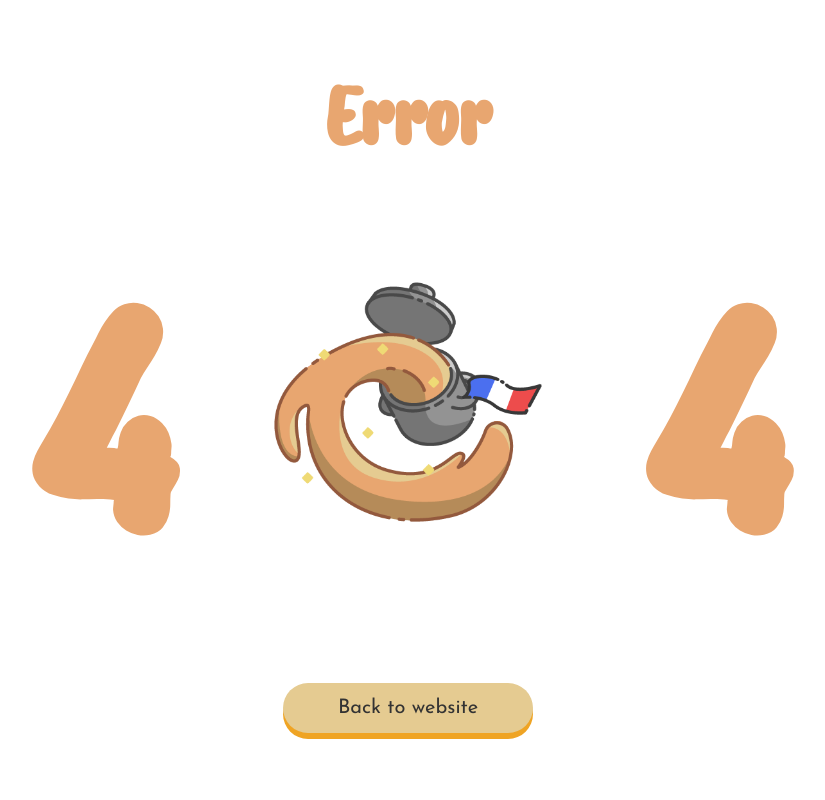
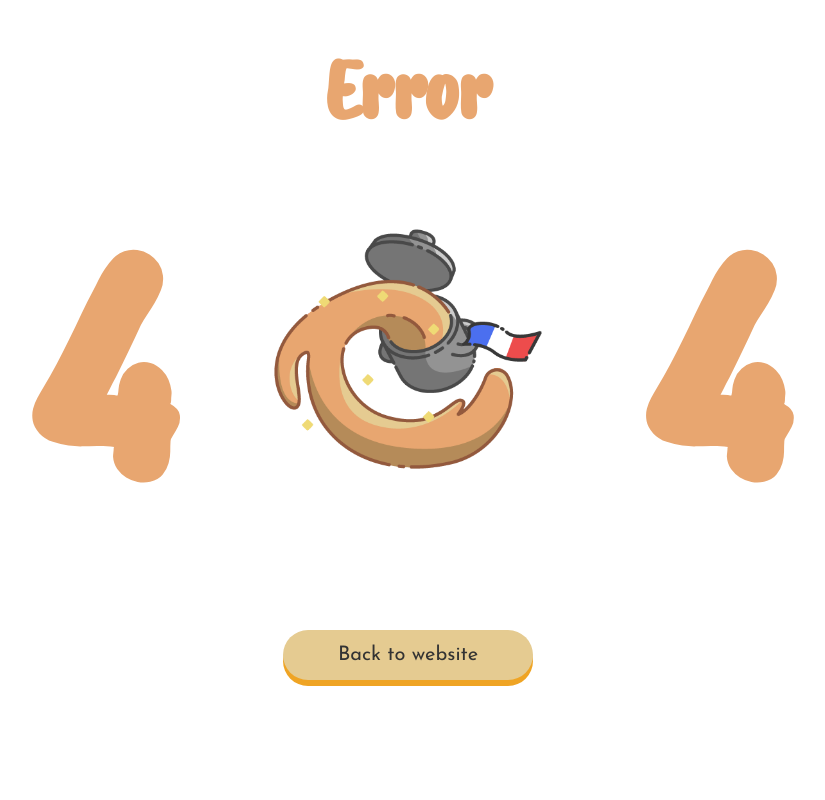
Before and after one commit to LylaCeles/SAE-WebWeek, a PHP site: page /404.php in a window 1280 px wide. Shown: the whole page, without its empty margins (232-1057 px from the left). Run offline with PHP 8.4, Linux system fonts and the light colour scheme.

Commit message:
fix meta

```diff
--- a/CSS/404.css
+++ b/CSS/404.css
@@ -2,9 +2,11 @@ body {
     display: flex;
     flex-direction: column;
     align-items: center;
+    height: 100vh;
 }
 body > h2 {
     font-size: 80px;
+    margin: 0.5em 0;
 }
 .quatre-cent-quatre {
     font-size: 300px;
--- a/Php/meta.php
+++ b/Php/meta.php
@@ -1,7 +1,9 @@
 <meta http-equiv="content-type" content="text/html; charset=UTF-8"/>
 <meta property="og:type" content="text/html; charset=UTF-8" />
+<meta http-equiv="X-UA-Compatible" content="IE=edge">
 <meta name="author" content="Théo LESPAGNOL, Lyvia GUERRE-GENTON, Vincent DANET, Margot FLORENT"/>
 <meta name="description" content="The European Meals Tour"/>
+<meta name="viewport" content="width=device-width, initial-scale=1.0">
 <meta property="og:description" content="The European Meals Tour"/>
 <meta name="keywords" content="gastronomie, recette, salon, activités, puy-en-velay"/>
 
--- a/preinscription.php
+++ b/preinscription.php
@@ -6,8 +6,6 @@
 <html lang="<?php echo $lang;?>">
 
 <head>
-    <meta http-equiv="X-UA-Compatible" content="IE=edge">
-    <meta name="viewport" content="width=device-width, initial-scale=1.0">
     <title>The European Meals Tour - Préinscription</title>
     <meta property="og:title" content="The European Meals Tour - Préinscription" />
     <link rel="stylesheet" href="./CSS/preinscription.css">
```
